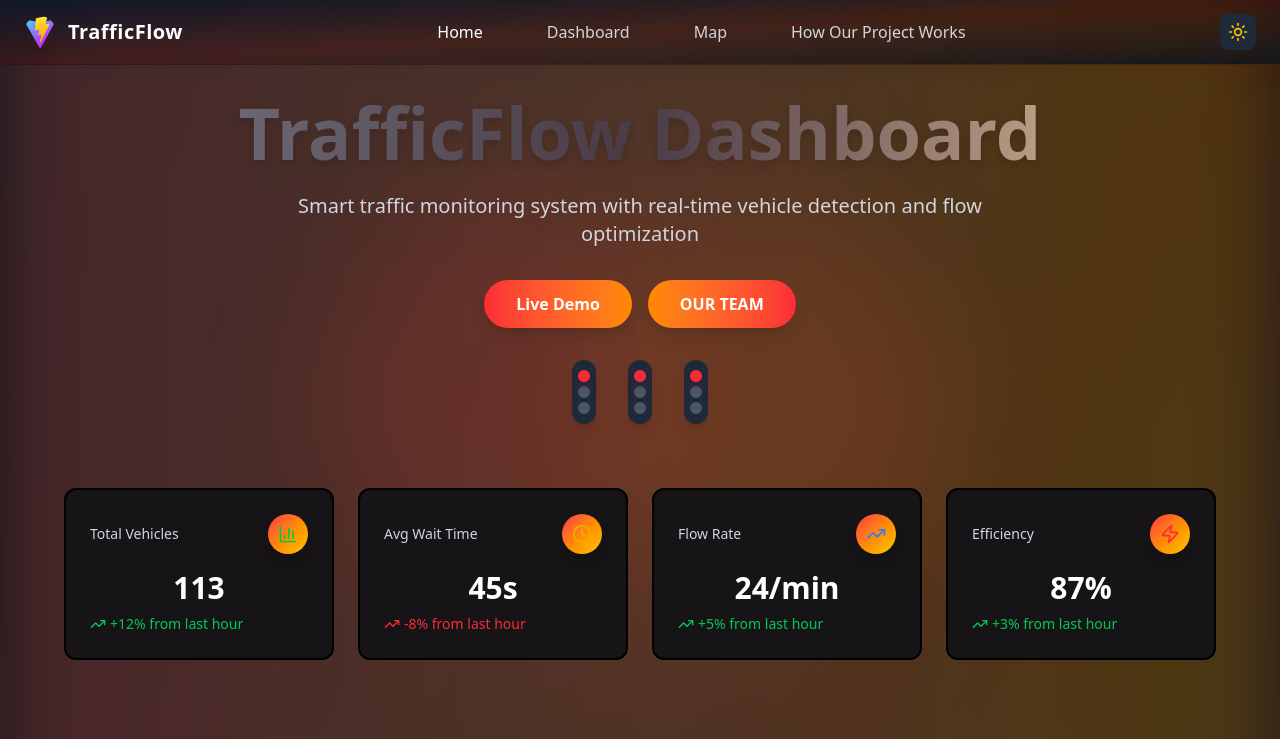
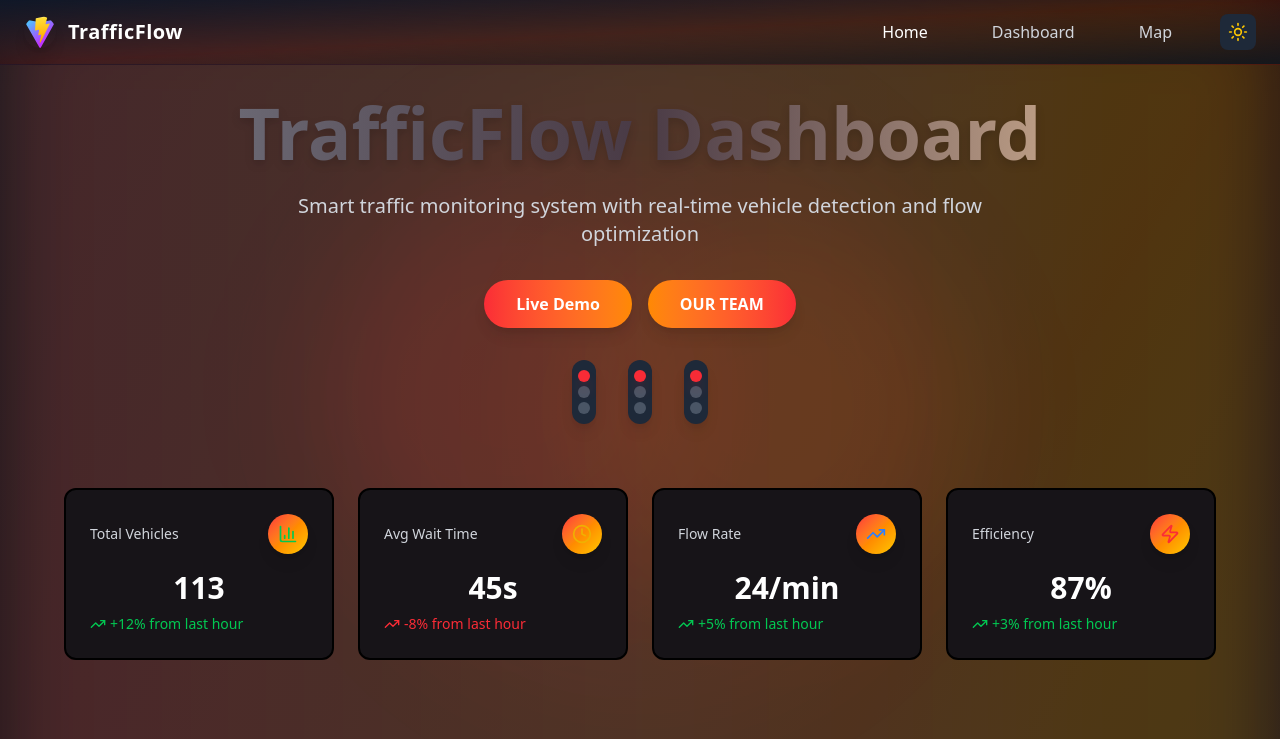
Before and after one commit to 404-The-Optimistics/Lanezy, a React (Vite) app: page / in a window 1280 px wide. Shown: the top 739 px of the page. Built offline with nearby package versions, Linux system fonts and the light colour scheme.

Commit message:
updated navbar

```diff
--- a/src/components/Navbar.jsx
+++ b/src/components/Navbar.jsx
@@ -28,11 +28,6 @@ const Navbar = ({ darkMode, toggleDarkMode, onHowItWorksClick, onHomeClick, onDa
                         <a href="#" onClick={e => { e.preventDefault(); onMapClick(); }} className={`px-4 py-2 rounded-lg transition-all duration-200 transform hover:scale-105 ${darkMode ? 'text-gray-300 hover:text-white hover:bg-red-900/30' : 'text-gray-600 hover:text-gray-900 hover:bg-red-50'} transition-colors`}>
                             Map
                         </a>
-                        <a href="#" onClick={e => { e.preventDefault(); onHowItWorksClick(); }} className={`px-4 py-2 rounded-lg transition-all duration-200 transform hover:scale-105 ${darkMode ? 'text-gray-300 hover:text-white hover:bg-red-900/30' : 'text-gray-600 hover:text-gray-900 hover:bg-red-50'} transition-colors`}>
-                            How Our Project Works
-                        </a>
-                    </motion.div>
-
                         <motion.button
                             onClick={toggleDarkMode}
                             className={`p-2 rounded-lg ${darkMode ? 'bg-gray-800 text-yellow-400 hover:bg-gray-700' : 'bg-gray-100 text-gray-600 hover:bg-gray-200'} transition-colors`}
@@ -44,6 +39,7 @@ const Navbar = ({ darkMode, toggleDarkMode, onHowItWorksClick, onHomeClick, onDa
                         >
                             {darkMode ? <Sun size={20} /> : <Moon size={20} />}
                         </motion.button>
+                    </motion.div>
                 </div>
             </div>
         </nav>
```
Lines whose indentation alone changed are shown as unchanged.
